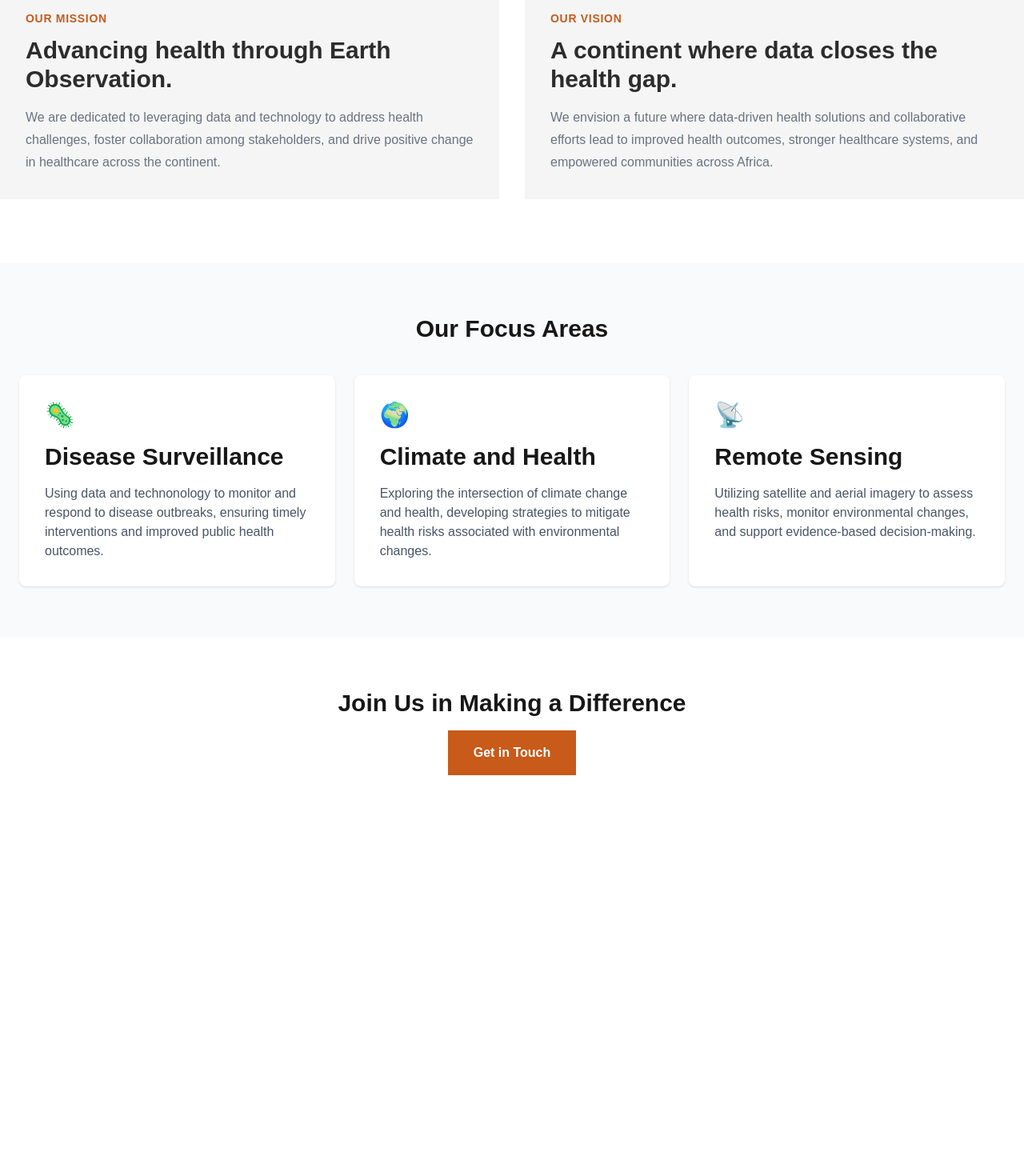
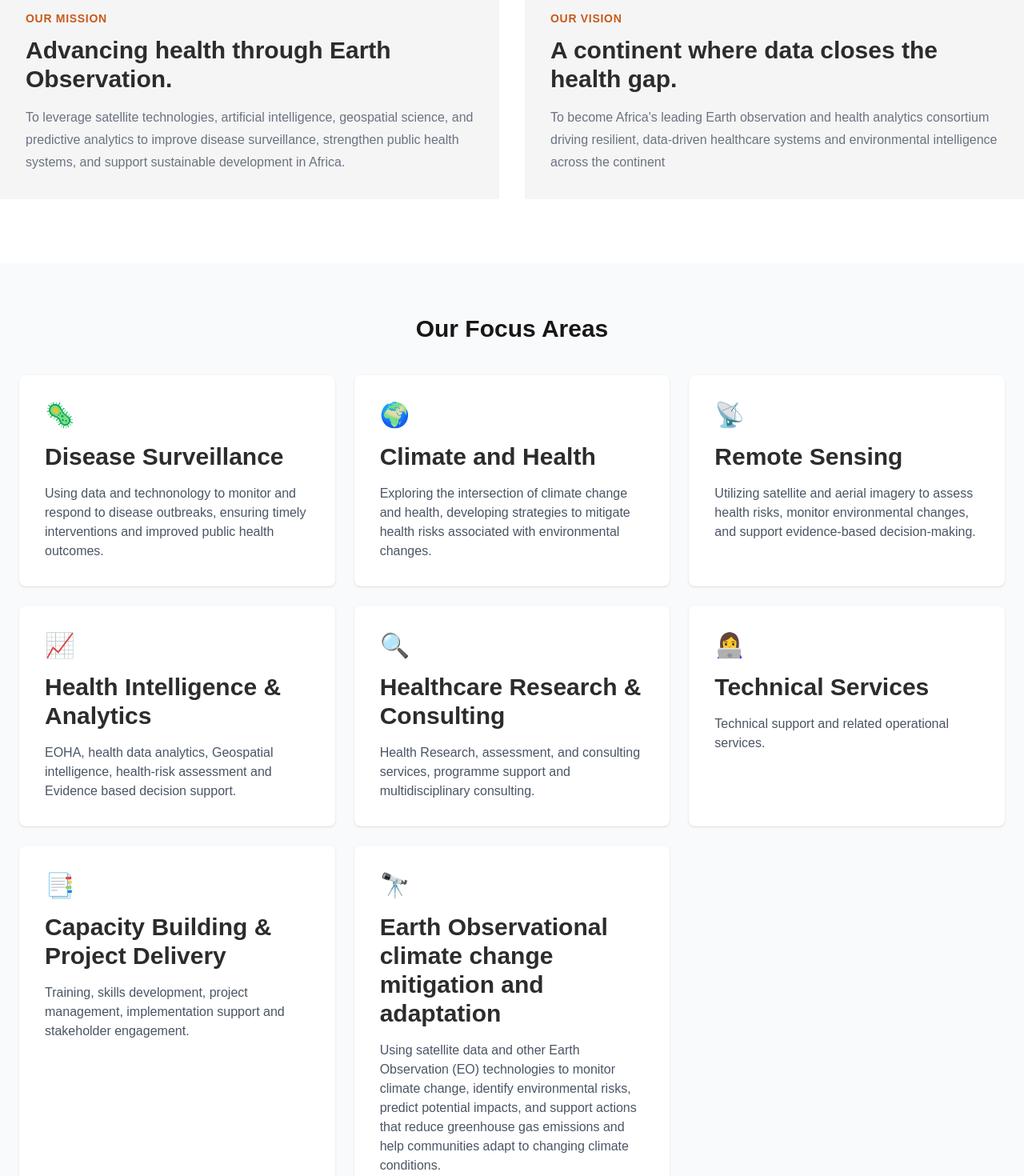
Before and after one commit to MEDICONSORTIUM/mca-website, a Next.js app: page /about in a window 1280 px wide. Shown: the part 480-1950 px from the top of the page at 80% size. Before the commit the page ends 1513 px from the top, so only its background shows below. Built offline with nearby package versions, Linux system fonts and the light colour scheme.

Commit message:
Update About Us page with refined mission and vision statements, and expand focus areas with additional health-related services

```diff
--- a/app/about/page.tsx
+++ b/app/about/page.tsx
@@ -16,7 +16,7 @@ export default function AboutPage() {
       <div className="border-1-4 boarder-[#C85A1A] bg-[#F5F5F5] p-8">
         <p className="mb-3 text-sm font-semibold uppercase tracking-wider text-[#C85A1A]">Our Mission</p>
         <h2 className="mb-4 text-3xl font-bold text-[#2C2C2C]">Advancing health through Earth Observation.</h2>
-        <p className="leading-7 text-[#6B7280]">We are dedicated to leveraging data and technology to address health challenges, foster collaboration among stakeholders, and drive positive change in healthcare across the continent.</p>
+        <p className="leading-7 text-[#6B7280]">To leverage satellite technologies, artificial intelligence, geospatial science, and predictive analytics to improve disease surveillance, strengthen public health systems, and support sustainable development in Africa.</p>
 
       </div>
 
@@ -25,7 +25,7 @@ export default function AboutPage() {
 <div className="boarder-1-4 boarder-[#C85A1A] bg-[#F5F5F5] p-8">
   <p className="mb-3 text-sm font-semibold uppercase tracking-wider text-[#C85A1A]">Our Vision</p>
   <h2 className="mb-4 text-3xl font-bold text-[#2C2C2C]">A continent where data closes the health gap.</h2>
-  <p className="leading-7 text-[#6B7280]">We envision a future where data-driven health solutions and collaborative efforts lead to improved health outcomes, stronger healthcare systems, and empowered communities across Africa.</p>
+  <p className="leading-7 text-[#6B7280]">To become Africa's leading Earth observation and health analytics consortium driving resilient, data-driven healthcare systems and environmental intelligence across the continent</p>
 
 
 </div>
@@ -44,23 +44,58 @@ export default function AboutPage() {
 
             {/*Disease Surveillance*/}
             <div className="rounded-lg bg-white p-8 shadow-sm">
-              <div className="mb-4 text-3xl">🦠</div>
-              <h3 className="mb-4 text-3xl font-semibold">Disease Surveillance</h3>
+              <div className="mb-4 text-3xl ">🦠</div>
+              <h3 className="mb-4 text-3xl font-semibold text-[#2C2C2C]">Disease Surveillance</h3>
               <p className="text-gray-600">Using data and technonology to monitor and respond to disease outbreaks, ensuring timely interventions and improved public health outcomes.</p>
             </div>
 
             {/*Climate and Health*/}
             <div className="rounded-lg bg-white p-8 shadow-sm">
               <div className="mb-4 text-3xl">🌍</div>
-              <h3 className="mb-4 text-3xl font-semibold">Climate and Health</h3>
+              <h3 className="mb-4 text-3xl font-semibold text-[#2C2C2C]">Climate and Health</h3>
               <p className="text-gray-600">Exploring the intersection of climate change and health, developing strategies to mitigate health risks associated with environmental changes.</p>
             </div>
 
             {/*Remote Sensing*/}
             <div className="rounded-lg bg-white p-8 shadow-sm">
               <div className="mb-4 text-3xl">📡</div>
-              <h3 className="mb-4 text-3xl font-semibold">Remote Sensing</h3>
+              <h3 className="mb-4 text-3xl font-semibold text-[#2C2C2C]">Remote Sensing</h3>
               <p className="text-gray-600">Utilizing satellite and aerial imagery to assess health risks, monitor environmental changes, and support evidence-based decision-making.</p>
+            </div>
+
+            {/*Health Intelligence & Analytics*/}
+            <div className="rounded-lg bg-white p-8 shadow-sm">
+              <div className="mb-4 text-3xl">📈</div>
+              <h3 className="mb-4 text-3xl font-semibold text-[#2C2C2C]">Health Intelligence & Analytics</h3>
+              <p className="text-gray-600">EOHA, health data analytics, Geospatial intelligence, health-risk assessment and Evidence based decision support.</p>
+            </div>
+
+            {/*Healthcare Research & Consulting*/}
+            <div className="rounded-lg bg-white p-8 shadow-sm">
+              <div className="mb-4 text-3xl">🔍</div>
+              <h3 className="mb-4 text-3xl font-semibold text-[#2C2C2C]">Healthcare Research & Consulting</h3>
+              <p className="text-gray-600">Health Research, assessment, and consulting services, programme support and multidisciplinary consulting.</p>
+            </div>
+
+            {/*Technical Services*/}
+            <div className="rounded-lg bg-white p-8 shadow-sm">
+              <div className="mb-4 text-3xl">👩‍💻</div>
+              <h3 className="mb-4 text-3xl font-semibold text-[#2C2C2C]">Technical Services</h3>
+              <p className="text-gray-600">Technical support and related operational services.</p>
+            </div>
+
+            {/*Capacity Building & Project Delivery*/}
+            <div className="rounded-lg bg-white p-8 shadow-sm">
+              <div className="mb-4 text-3xl">📑</div>
+              <h3 className="mb-4 text-3xl font-semibold text-[#2C2C2C]">Capacity Building & Project Delivery</h3>
+              <p className="text-gray-600">Training, skills development, project management, implementation support and stakeholder engagement.</p>
+            </div>
+
+            {/*Earth Observational climate change mitigation and adaptation*/}
+            <div className="rounded-lg bg-white p-8 shadow-sm">
+              <div className="mb-4 text-3xl">🔭</div>
+              <h3 className="mb-4 text-3xl font-semibold text-[#2C2C2C]">Earth Observational climate change mitigation and adaptation</h3>
+              <p className="text-gray-600">Using satellite data and other Earth Observation (EO) technologies to monitor climate change, identify environmental risks, predict potential impacts, and support actions that reduce greenhouse gas emissions and help communities adapt to changing climate conditions.</p>
             </div>
           </div>
         </div>
```
